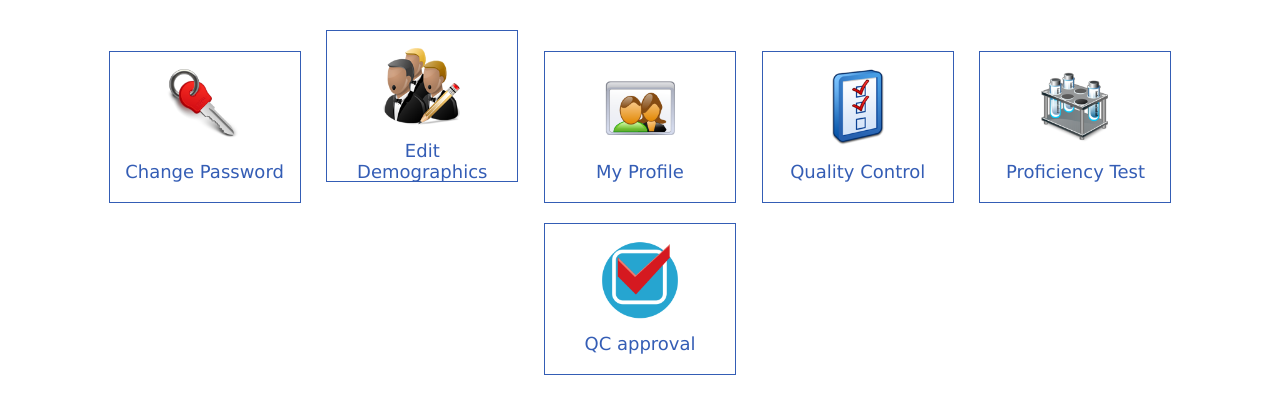
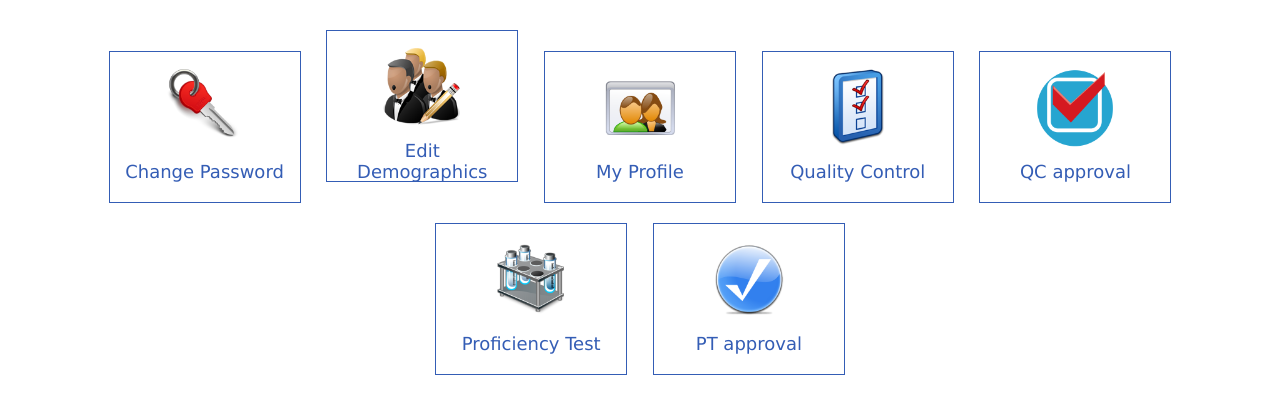
Before and after one commit to BaobabHealthTrust/HTS, a website: page public/views/my_account.html in a window 1280 px wide. Drawn offline with Linux system fonts and the light colour scheme.

Commit message:
PC Icon for Approval

```diff
--- a/public/views/my_account.html
+++ b/public/views/my_account.html
@@ -38,6 +38,14 @@
 
 <div style="display: inline-block; border: 1px solid #345db5; height: 120px; width: 160px; color: #345db5;
             text-align: center; padding-top: 15px; margin: 10px;" class="button"
+            onclick="window.parent.quality.qualityControlApproval(window.parent.document.body);">
+    <img src="/images/approval.png" height="80" style="margin-bottom: 10px;"/>
+    <br/>
+    QC approval
+</div>
+
+<div style="display: inline-block; border: 1px solid #345db5; height: 120px; width: 160px; color: #345db5;
+            text-align: center; padding-top: 15px; margin: 10px;" class="button"
             onclick="window.parent.proficiency.proficiencyTest();">
     <img src="/images/proficiency_test.png" height="80" style="margin-bottom: 10px;"/>
     <br/>
@@ -46,10 +54,10 @@
 
 <div style="display: inline-block; border: 1px solid #345db5; height: 120px; width: 160px; color: #345db5;
             text-align: center; padding-top: 15px; margin: 10px;" class="button"
-            onclick="window.parent.quality.qualityControlApproval(window.parent.document.body);">
-    <img src="/images/approval.png" height="80" style="margin-bottom: 10px;"/>
+            onclick="window.parent.proficiency.proficiencyTestApproval(window.parent.document.body);">
+    <img src="/images/tests.png" height="80" style="margin-bottom: 10px;"/>
     <br/>
-    QC approval
+    PT approval
 </div>
 
 </body>
```
